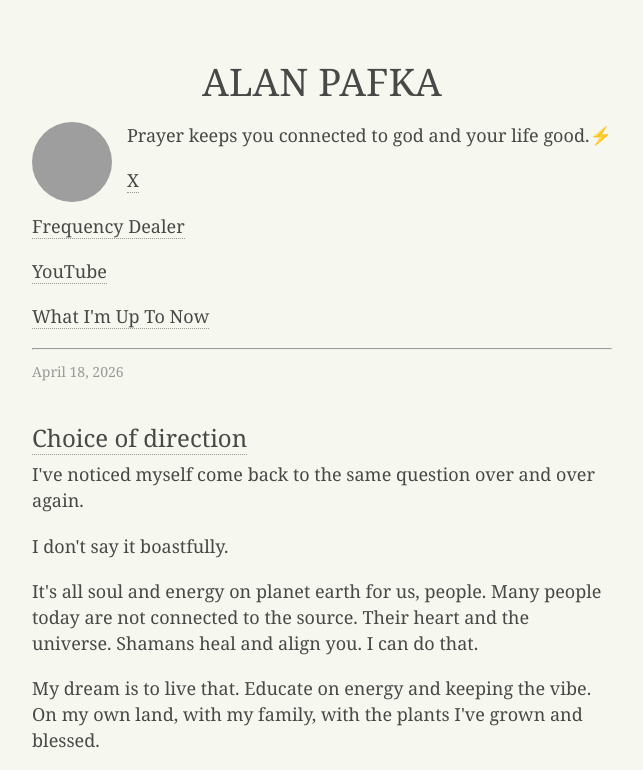
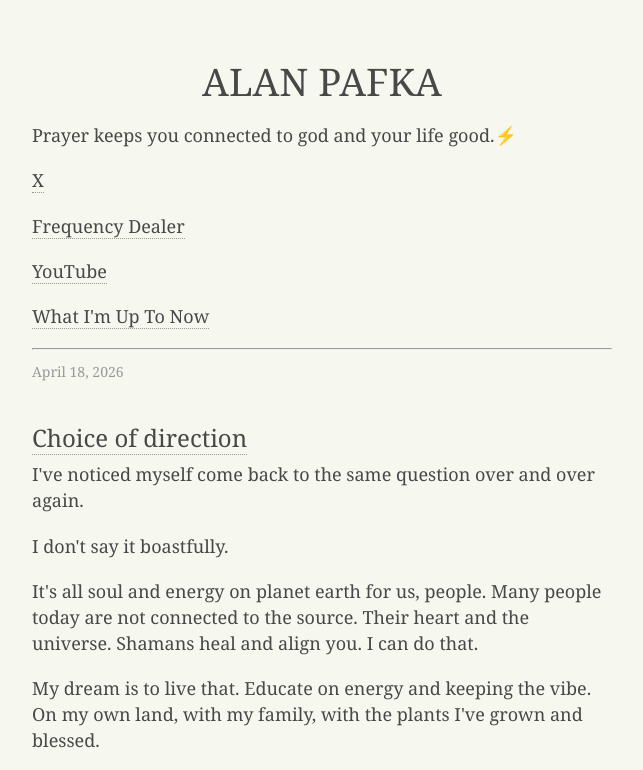
Before and after one commit to apafka/blog, a plain HTML site: page index.html in a window 1280 px wide. Shown: the top 770 px of the page, without its empty margins (318-961 px from the left). Drawn offline with Linux system fonts and the light colour scheme; grey boxes are pictures that could not be loaded.

Commit message:
Update index.html

```diff
--- a/index.html
+++ b/index.html
@@ -39,7 +39,6 @@
 <body>
   <header>
     <h1 style="text-align:center">ALAN PAFKA</h1>
-    <a href="images/Alan_Pafka.png"><img src="images/Alan_Pafka.png" width="150" height="150" class="avatar" align="left"></a>
     <p>Prayer keeps you connected to god and your life good.⚡️</p>
     <a href="https://x.com/alanpafka">X</a>
     <p></p>
```
